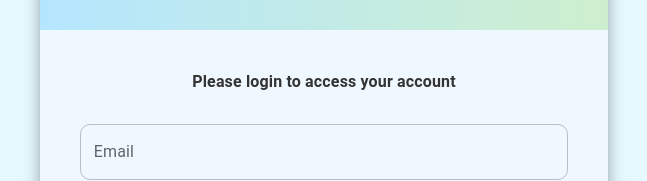
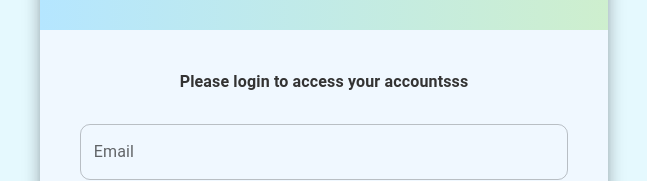
Before and after one commit to Thanakit7949/Theticket1, a React (Vite) app in the folder client/: page /login in a window 1280 px wide. Shown: the part 292-473 px from the top of the page, without its empty margins (316-963 px from the left). Built offline with nearby package versions, Linux system fonts and the light colour scheme.

Commit message:
เพิ่มใหม่1

```diff
--- a/client/src/views/Login.tsx
+++ b/client/src/views/Login.tsx
@@ -101,7 +101,7 @@ const LoginPage: React.FunctionComponent = () => {
             fontWeight: 'bold',
           }}
         >
-          Please login to access your account
+          Please login to access your accountsss
         </Typography>
 
         <form onSubmit={handleLogin}>
```
